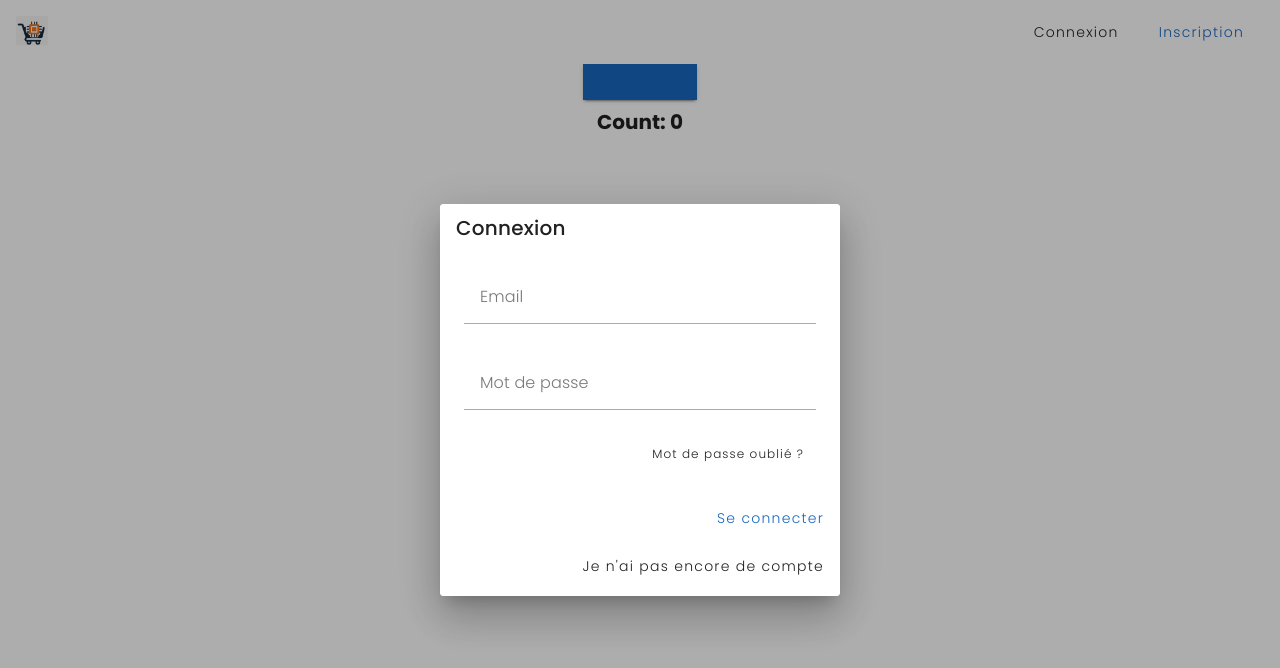
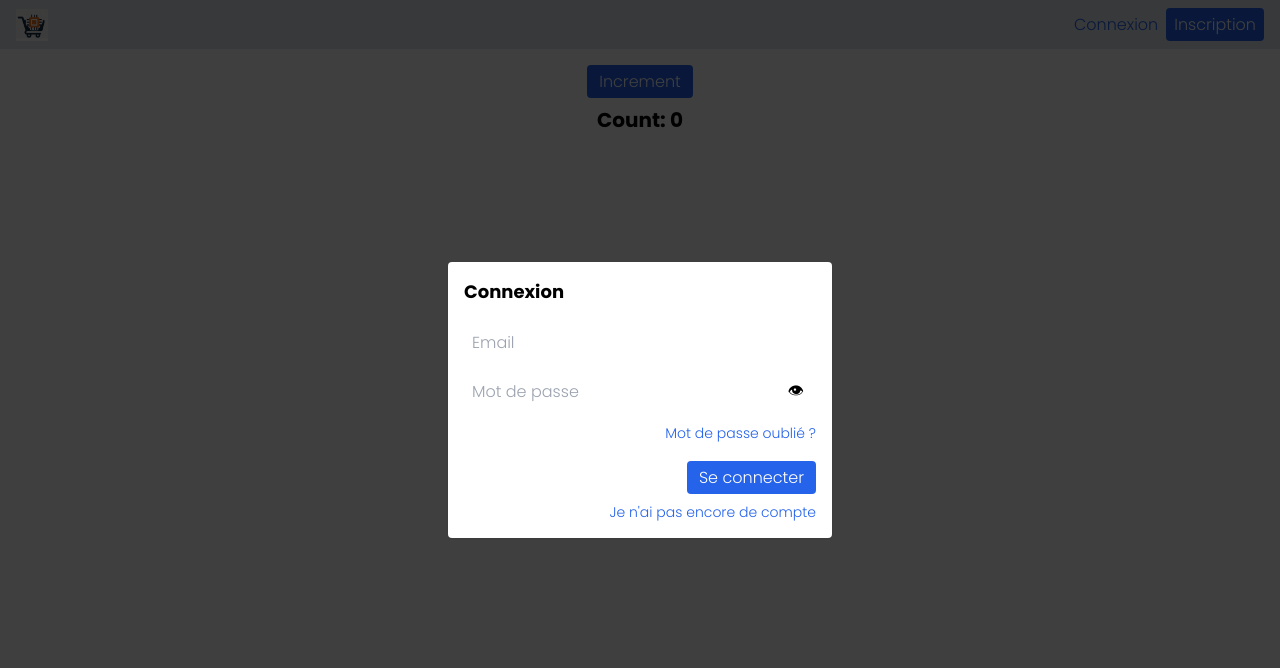
Before and after one commit to Alexandre-RICHARD/mds_app_web_vuejs, a Vue app: page / in a window 1280 px wide. Both pictures are taken after a click on the button "Connexion". Shown: the top 668 px of the page. Built offline with nearby package versions, Linux system fonts and the light colour scheme.

Commit message:
Remove Vuetify and complete users form

```diff
--- a/package.json
+++ b/package.json
@@ -25,10 +25,8 @@
         "url": "git+https://github.com/Alexandre-RICHARD/mds_app_web_vuejs.git"
     },
     "dependencies": {
-        "@mdi/font": "^7.4.47",
         "pinia": "^2.3.1",
-        "vue": "^3.5.16",
-        "vuetify": "^3.8.8"
+        "vue": "^3.5.16"
     },
     "devDependencies": {
         "@stylistic/eslint-plugin": "^2.13.0",
@@ -59,7 +57,6 @@
         "typescript": "5.5.4",
         "typescript-eslint": "^8.33.1",
         "vite": "^6.3.5",
-        "vite-plugin-vuetify": "^2.1.1",
         "vitest": "^3.2.1",
         "vue-eslint-parser": "^10.1.3",
         "vue-tsc": "^2.2.10"
--- a/src/main.ts
+++ b/src/main.ts
@@ -1,16 +1,10 @@
 import "./styles/index.scss";
-import "vuetify/styles";
-import "@mdi/font/css/materialdesignicons.css";
 
 import { type Component, createApp } from "vue";
-import { createVuetify } from "vuetify";
 
 import { pinia } from "./storePinia";
 import App from "./views/App.vue";
 
-const vuetify = createVuetify();
-
 createApp(App as Component)
   .use(pinia)
-  .use(vuetify)
   .mount("#app");
--- a/src/views/components/AppHeader.vue
+++ b/src/views/components/AppHeader.vue
@@ -4,51 +4,59 @@ import { ref } from "vue";
 import LoginModal from "./LoginModal.vue";
 import RegisterModal from "./RegisterModal.vue";
 
-const showLogin = ref(false);
-const showRegister = ref(false);
+const showLoginModal = ref(false);
+const showRegisterModal = ref(false);
 </script>
 
 <template>
-  <v-app-bar
-    flat
-    class="px-4 bg-gray-200"
-  >
+  <header class="flex items-center px-4 py-2 bg-gray-200">
     <img
       src="@/assets/logo.png"
       alt="Logo"
       class="h-8 mr-4"
     />
-    <v-spacer />
-    <v-btn
-      variant="text"
-      class="mr-2"
-      @click="showLogin = true"
+    <div class="flex-1" />
+    <button
+      class="mr-2 text-blue-600 hover:underline"
+      @click="showLoginModal = true"
     >
       Connexion
-    </v-btn>
-    <v-btn
-      color="primary"
-      @click="showRegister = true"
+    </button>
+    <button
+      class="bg-blue-600 text-white px-2 py-1 rounded"
+      @click="showRegisterModal = true"
     >
       Inscription
-    </v-btn>
-  </v-app-bar>
+    </button>
+  </header>
 
   <LoginModal
-    v-model="showLogin"
+    :visible="showLoginModal"
     @switch="
       () => {
-        showLogin = false;
-        showRegister = true;
+        showLoginModal = false;
+        showRegisterModal = true;
+      }
+    "
+    @submit="() => {}"
+    @close="
+      () => {
+        showLoginModal = false;
       }
     "
   />
   <RegisterModal
-    v-model="showRegister"
+    :visible="showRegisterModal"
     @switch="
       () => {
-        showRegister = false;
-        showLogin = true;
+        showRegisterModal = false;
+        showLoginModal = true;
+      }
+    "
+    @submit="() => {}"
+    @close="
+      () => {
+        showRegisterModal = false;
       }
     "
   />
--- a/src/views/components/LoginModal.vue
+++ b/src/views/components/LoginModal.vue
@@ -1,61 +1,72 @@
 <script setup lang="ts">
-import { computed, ref } from "vue";
+import { ref } from "vue";
 
-const props = defineProps<{ modelValue: boolean }>();
+import ModalTemplate from "./ModalTemplate.vue";
+
+const props = defineProps<{ visible: boolean }>();
 const emit = defineEmits<{
-  (e: "update:modelValue", value: boolean): void;
+  (e: "close"): void;
+  (e: "submit"): void;
   (e: "switch"): void;
 }>();
-
-const dialog = computed({
-  get: () => props.modelValue,
-  set: (v: boolean) => emit("update:modelValue", v),
-});
 
 const showPassword = ref(false);
 </script>
 
 <template>
-  <v-dialog
-    v-model="dialog"
-    width="400"
+  <transition name="fade">
+    <ModalTemplate
+      v-if="props.visible"
+      max-width="500px"
+      max-height="400px"
+      @close="emit('close')"
     >
-    <v-card>
-      <v-card-title class="text-lg font-bold">Connexion</v-card-title>
-      <v-card-text>
-        <v-text-field
-          label="Email"
+      <div
+        class="fixed inset-0 flex items-center justify-center bg-black bg-opacity-50"
+      >
+        <div class="bg-white rounded shadow w-96 p-4">
+          <h3 class="text-lg font-bold mb-4">Connexion</h3>
+          <input
             type="email"
-          class="mb-2"
+            placeholder="Email"
+            class="mb-2 w-full border p-2 rounded"
           />
-        <v-text-field
+          <div class="relative mb-2">
+            <input
               :type="showPassword ? 'text' : 'password'"
-          label="Mot de passe"
-          :append-inner-icon="showPassword ? 'mdi-eye-off' : 'mdi-eye'"
-          class="mb-2"
-          @click:append-inner="showPassword = !showPassword"
+              placeholder="Mot de passe"
+              class="w-full border p-2 pr-10 rounded"
             />
-        <div class="text-right">
-          <v-btn
-            variant="text"
-            size="small"
+            <span
+              class="absolute right-3 top-1/2 -translate-y-1/2 cursor-pointer"
+              @click="showPassword = !showPassword"
             >
+              {{ showPassword ? "🙈" : "👁" }}
+            </span>
+          </div>
+          <div class="text-right mb-4">
+            <button class="text-sm text-blue-600 hover:underline">
               Mot de passe oublié ?
-          </v-btn>
+            </button>
           </div>
-      </v-card-text>
-      <v-card-actions class="justify-between">
-        <v-spacer />
-        <v-btn color="primary">Se connecter</v-btn>
-      </v-card-actions>
-      <v-card-actions class="justify-end pt-0">
-        <v-btn
-          variant="text"
+          <div class="flex justify-end">
+            <button
+              class="bg-blue-600 text-white px-3 py-1 rounded"
+              @click="emit('submit')"
+            >
+              Se connecter
+            </button>
+          </div>
+          <div class="flex justify-end pt-2">
+            <button
+              class="text-sm text-blue-600 hover:underline"
               @click="emit('switch')"
             >
               Je n'ai pas encore de compte
-        </v-btn>
-      </v-card-actions>
-    </v-card>
-  </v-dialog>
+            </button>
+          </div>
+        </div>
+      </div>
+    </ModalTemplate>
+  </transition>
 </template>
--- /dev/null
+++ b/src/views/components/ModalTemplate.vue
@@ -0,0 +1,68 @@
+<script setup lang="ts">
+import { onBeforeUnmount, onMounted, ref } from "vue";
+
+const props = defineProps<{
+  maxWidth?: string;
+  maxHeight?: string;
+}>();
+const emit = defineEmits<(e: "close") => void>();
+
+const modalRef = ref<HTMLElement | null>(null);
+
+const onClickOutside = (event: MouseEvent) => {
+  if (modalRef.value && !modalRef.value.contains(event.currentTarget as Node)) {
+    emit("close");
+  }
+};
+
+onMounted(() => {
+  document.addEventListener("mousedown", onClickOutside);
+});
+onBeforeUnmount(() => {
+  document.removeEventListener("mousedown", onClickOutside);
+});
+</script>
+
+<template>
+  <div class="modal-overlay">
+    <div
+      ref="modalRef"
+      class="modal-content"
+      :style="{
+        maxWidth: props.maxWidth || '600px',
+        maxHeight: props.maxHeight || '80vh',
+      }"
+    >
+      <slot />
+    </div>
+  </div>
+</template>
+
+<style scoped>
+.modal-overlay {
+  position: fixed;
+  top: 0;
+  left: 0;
+  right: 0;
+  bottom: 0;
+  background-color: rgba(0, 0, 0, 0.5);
+  display: flex;
+  justify-content: center;
+  align-items: center;
+  z-index: 1000;
+}
+.modal-content {
+  background: white;
+  border-radius: 8px;
+  padding: 1rem;
+  overflow: auto;
+}
+.fade-enter-active,
+.fade-leave-active {
+  transition: opacity 0.2s;
+}
+.fade-enter-from,
+.fade-leave-to {
+  opacity: 0;
+}
+</style>
--- a/src/views/components/RegisterModal.vue
+++ b/src/views/components/RegisterModal.vue
@@ -1,14 +1,12 @@
 <script setup lang="ts">
 import { ref } from "vue";
 
-const userFirstName = ref("");
-const userLastName = ref("");
-const userMailAddress = ref("");
-const userRawPassword = ref("");
-const userRawPasswordConfirmation = ref("");
+import ModalTemplate from "./ModalTemplate.vue";
 
+const props = defineProps<{ visible: boolean }>();
 const emit = defineEmits<{
-  (e: "update:modelValue", value: boolean): void;
+  (e: "close"): void;
+  (e: "submit"): void;
   (e: "switch"): void;
 }>();
 
@@ -16,55 +14,75 @@ const showPassword = ref(false);
 </script>
 
 <template>
-  <v-dialog width="400">
-    <v-card>
-      <v-card-title class="text-lg font-bold">Inscription</v-card-title>
-      <v-card-text>
-        <v-text-field
-          v-model="userFirstName"
-          label="Prénom"
-          class="mb-2"
+  <transition name="fade">
+    <ModalTemplate
+      v-if="props.visible"
+      max-width="500px"
+      max-height="400px"
+      @close="emit('close')"
+    >
+      <div
+        class="fixed inset-0 flex items-center justify-center bg-black bg-opacity-50"
+      >
+        <div class="bg-white rounded shadow w-96 p-4">
+          <h3 class="text-lg font-bold mb-4">Inscription</h3>
+          <input
+            placeholder="Prénom"
+            class="mb-2 w-full border p-2 rounded"
           />
-        <v-text-field
-          v-model="userLastName"
-          label="Nom"
-          class="mb-2"
+          <input
+            placeholder="Nom"
+            class="mb-2 w-full border p-2 rounded"
           />
-        <v-text-field
-          v-model="userMailAddress"
-          label="Email"
+          <input
             type="email"
-          class="mb-2"
+            placeholder="Email"
+            class="mb-2 w-full border p-2 rounded"
           />
-        <v-text-field
-          v-model="userRawPassword"
+          <div class="relative mb-2">
+            <input
               :type="showPassword ? 'text' : 'password'"
-          label="Mot de passe"
-          :append-inner-icon="showPassword ? 'mdi-eye-off' : 'mdi-eye'"
-          class="mb-2"
-          @click:append-inner="showPassword = !showPassword"
+              placeholder="Mot de passe"
+              class="w-full border p-2 pr-10 rounded"
             />
-        <v-text-field
-          v-model="userRawPasswordConfirmation"
+            <span
+              class="absolute right-3 top-1/2 -translate-y-1/2 cursor-pointer"
+              @click="showPassword = !showPassword"
+            >
+              {{ showPassword ? "🙈" : "👁" }}
+            </span>
+          </div>
+          <div class="relative mb-2">
+            <input
               :type="showPassword ? 'text' : 'password'"
-          label="Confirmation du mot de passe"
-          :append-inner-icon="showPassword ? 'mdi-eye-off' : 'mdi-eye'"
-          class="mb-2"
-          @click:append-inner="showPassword = !showPassword"
+              placeholder="Confirmation du mot de passe"
+              class="w-full border p-2 pr-10 rounded"
             />
-      </v-card-text>
-      <v-card-actions class="justify-between">
-        <v-spacer />
-        <v-btn color="primary">S'inscrire</v-btn>
-      </v-card-actions>
-      <v-card-actions class="justify-end pt-0">
-        <v-btn
-          variant="text"
+            <span
+              class="absolute right-3 top-1/2 -translate-y-1/2 cursor-pointer"
+              @click="showPassword = !showPassword"
+            >
+              {{ showPassword ? "🙈" : "👁" }}
+            </span>
+          </div>
+          <div class="flex justify-end mt-4">
+            <button
+              class="bg-blue-600 text-white px-3 py-1 rounded"
+              @click="emit('submit')"
+            >
+              S'inscrire
+            </button>
+          </div>
+          <div class="flex justify-end pt-2">
+            <button
+              class="text-sm text-blue-600 hover:underline"
               @click="emit('switch')"
             >
               J'ai déjà un compte
-        </v-btn>
-      </v-card-actions>
-    </v-card>
-  </v-dialog>
+            </button>
+          </div>
+        </div>
+      </div>
+    </ModalTemplate>
+  </transition>
 </template>
--- a/src/views/pages/homepage/Homepage.vue
+++ b/src/views/pages/homepage/Homepage.vue
@@ -6,18 +6,18 @@ const counter = useCounterStore();
 </script>
 
 <template>
-  <v-app>
+  <div>
     <AppHeader />
-    <v-main class="p-4">
+    <main class="p-4">
       <div class="text-center">
-        <v-btn
-          color="primary"
+        <button
+          class="bg-blue-600 text-white px-3 py-1 rounded"
           @click="counter.increment"
         >
           Increment
-        </v-btn>
+        </button>
         <p class="mt-2 text-xl font-bold">Count: {{ counter.count }}</p>
       </div>
-    </v-main>
-  </v-app>
+    </main>
+  </div>
 </template>
--- a/vite.config.ts
+++ b/vite.config.ts
@@ -1,12 +1,11 @@
 import { resolve } from 'path';
 import { defineConfig } from 'vitest/config';
 import vue from '@vitejs/plugin-vue';
-import vuetify from 'vite-plugin-vuetify';
 
 const __dirname = resolve();
 
 export default defineConfig({
-  plugins: [vue(), vuetify()],
+  plugins: [vue()],
   test: {
     include: ['src/**/*.test.*'],
     exclude: [],
```
Also changed, not shown: 1 other file (tests, documents, lock files or other folders). Lines whose indentation alone changed are shown as unchanged.
